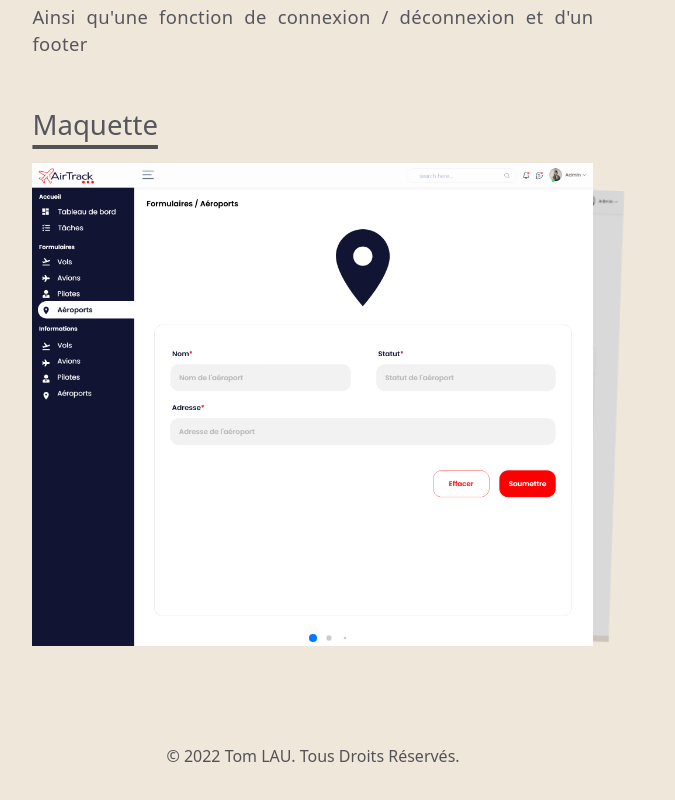
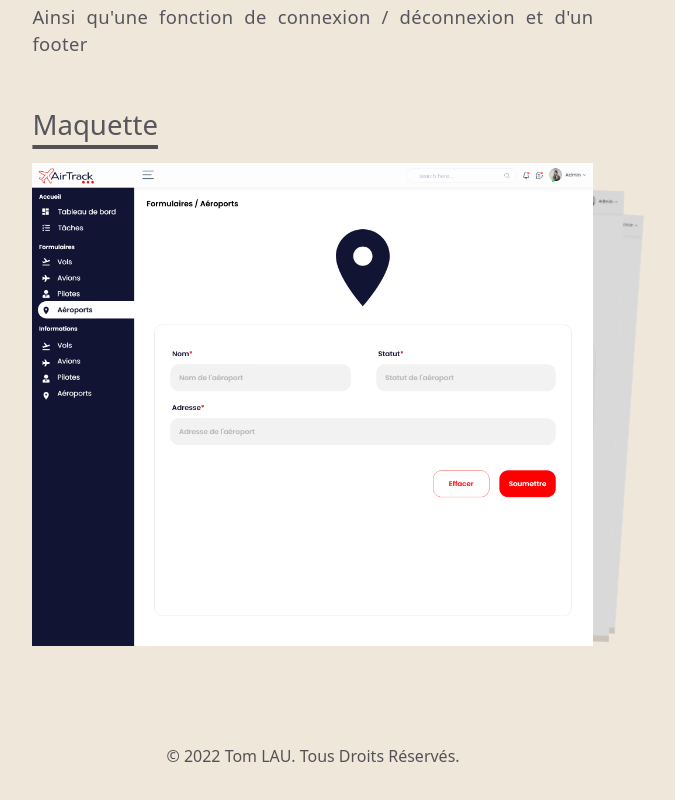
Before and after one commit to KiSEiGitHub/Me, a Next.js app: page /Projets/AirTrack in a window 1280 px wide. Shown: the part 1068-1868 px from the top of the page, without its empty margins (327-1002 px from the left). Built offline with nearby package versions, Linux system fonts and the light colour scheme.

Commit message:
sur une ligne c'est mieux

```diff
--- a/pages/Projets/AirTrack.jsx
+++ b/pages/Projets/AirTrack.jsx
@@ -132,24 +132,16 @@ const AirTrack = () => {
                         grabCursor = {true}
                         modules = {[Pagination, EffectCards]}
                         effect = {'cards'}
-                        pagination = {{
-                            dynamicBullets : true
-                        }}
                     >
                         <SwiperSlide>
-                            <Image
-                                src = {AeroForm}
-                                alt = {'Formulaire aéroport'}
-                            />
+                            <Image src = {AeroForm} alt = {'Formulaire aéroport'} />
                         </SwiperSlide>
                         <SwiperSlide>
-                            <Image
-                                src = {AeroTab}
-                                alt = {'Formulaire aéroport'}
-                            />
+                            <Image src = {AeroTab} alt = {'Formulaire aéroport'} />
                         </SwiperSlide>
-                        <SwiperSlide>3</SwiperSlide>
-                        <SwiperSlide>4</SwiperSlide>
+                        <SwiperSlide>
+                            <Image src = {VolForm} alt = {'Formulaire aéroport'} />
+                        </SwiperSlide>
                     </Swiper>
                 </Section>
             </Container>
```
